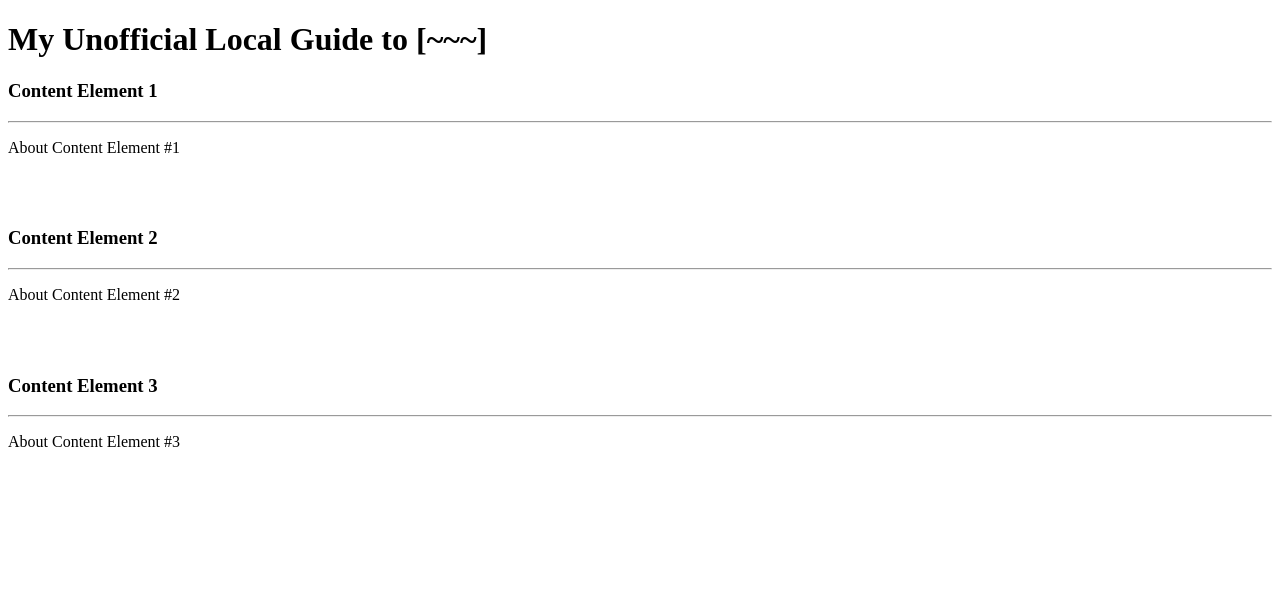
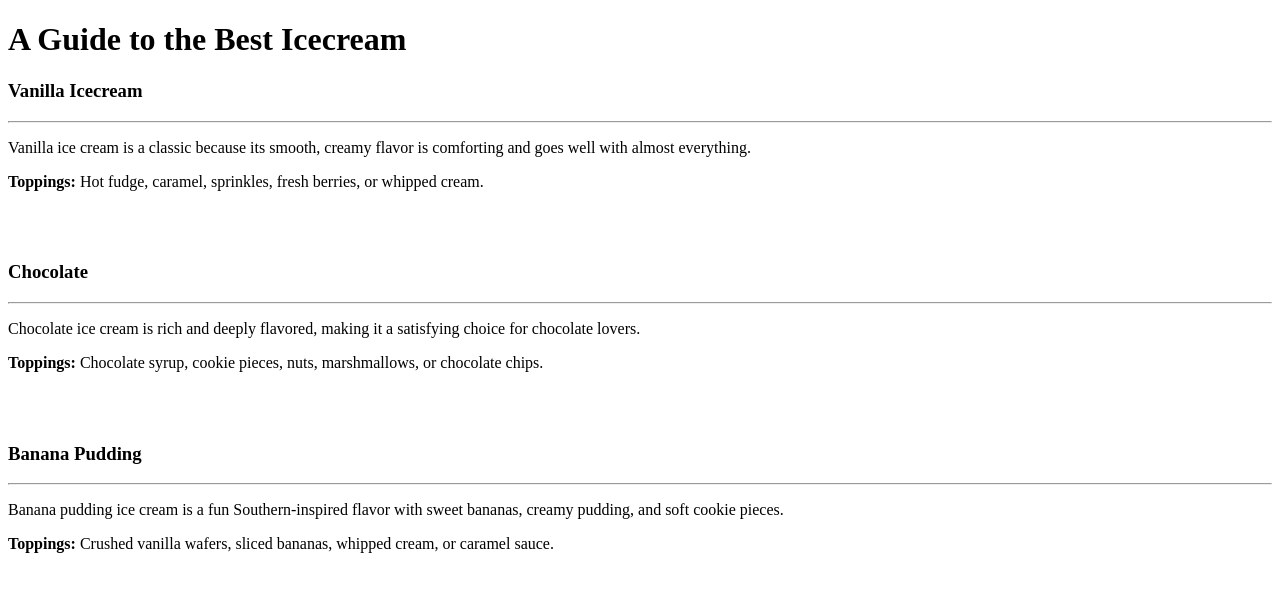
Before and after one commit to annaasked/4-P-Unit-4-Project, a plain HTML site: page index.html in a window 1280 px wide. Drawn offline with Linux system fonts and the light colour scheme.

Commit message:
in progress

```diff
--- a/index.html
+++ b/index.html
@@ -17,7 +17,7 @@ Select ONE Additional Feature to Add
 <html>
 
 <head>
-  <title>Unit 4 Project</title>
+  <title>A Guide to the Best Icecream</title>
   <meta charset="utf-8">
   <style>
 
@@ -25,21 +25,24 @@ Select ONE Additional Feature to Add
 </head>
 <body>
 
-  <h1>My Unofficial Local Guide to [~~~]</h1>
+  <h1>A Guide to the Best Icecream</h1>
 
-  <h3>Content Element 1</h3>
+  <h3>Vanilla Icecream</h3>
   <hr>
-  <p>About Content Element #1</p>
+  <p>Vanilla ice cream is a classic because its smooth, creamy flavor is comforting and goes well with almost everything.</p>
+  <p><strong>Toppings:</strong> Hot fudge, caramel, sprinkles, fresh berries, or whipped cream.</p>
   <br><br>
 
-  <h3>Content Element 2</h3>
+  <h3>Chocolate</h3>
   <hr>
-  <p>About Content Element #2</p>
+  <p>Chocolate ice cream is rich and deeply flavored, making it a satisfying choice for chocolate lovers.</p>
+  <p><strong>Toppings:</strong> Chocolate syrup, cookie pieces, nuts, marshmallows, or chocolate chips.</p>
   <br><br>
 
-  <h3>Content Element 3</h3>
+  <h3>Banana Pudding</h3>
   <hr>
-  <p>About Content Element #3</p>
+  <p>Banana pudding ice cream is a fun Southern-inspired flavor with sweet bananas, creamy pudding, and soft cookie pieces.</p>
+  <p><strong>Toppings:</strong> Crushed vanilla wafers, sliced bananas, whipped cream, or caramel sauce.</p>
   <br><br>
 
 </body>
```
